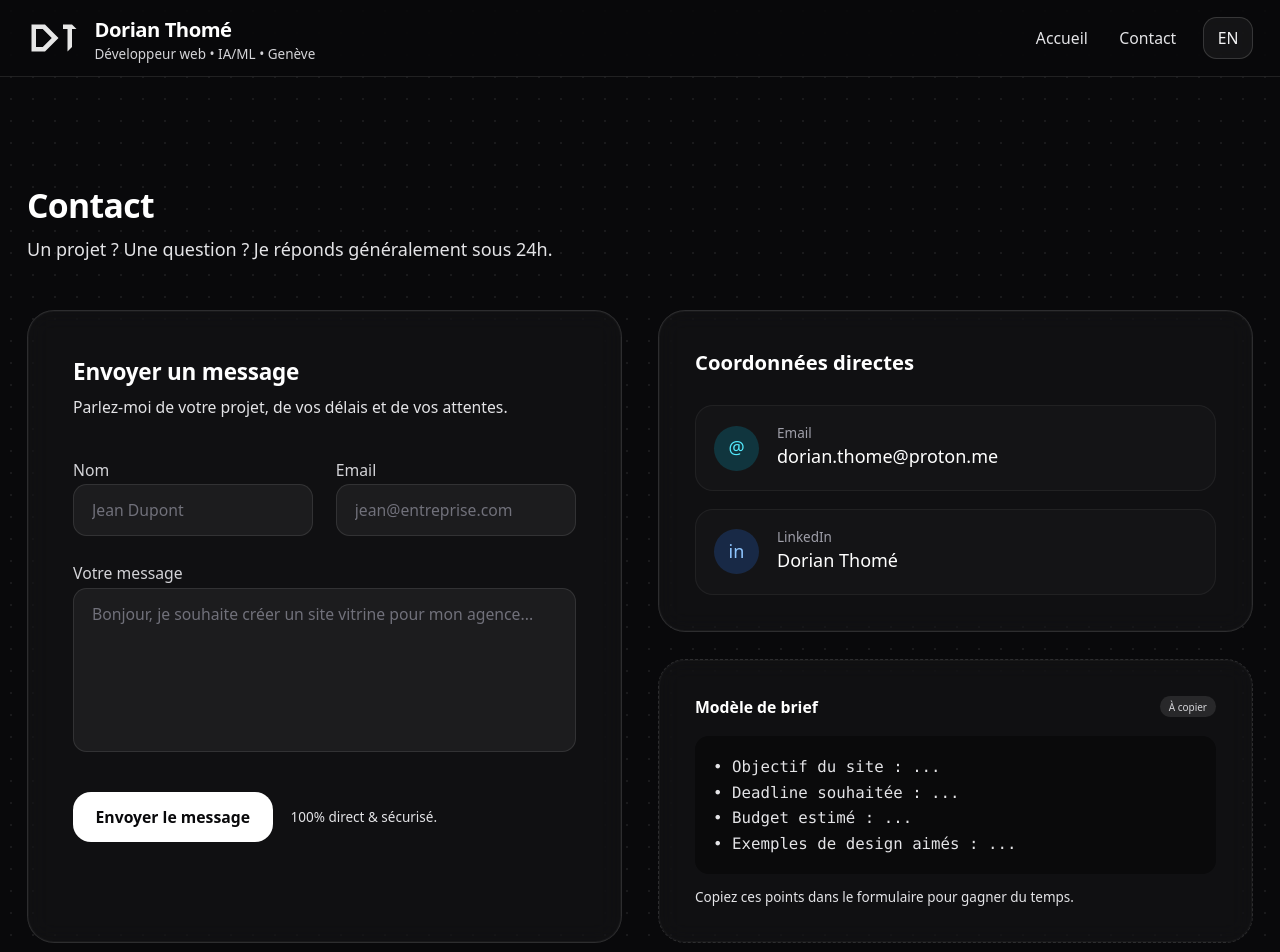
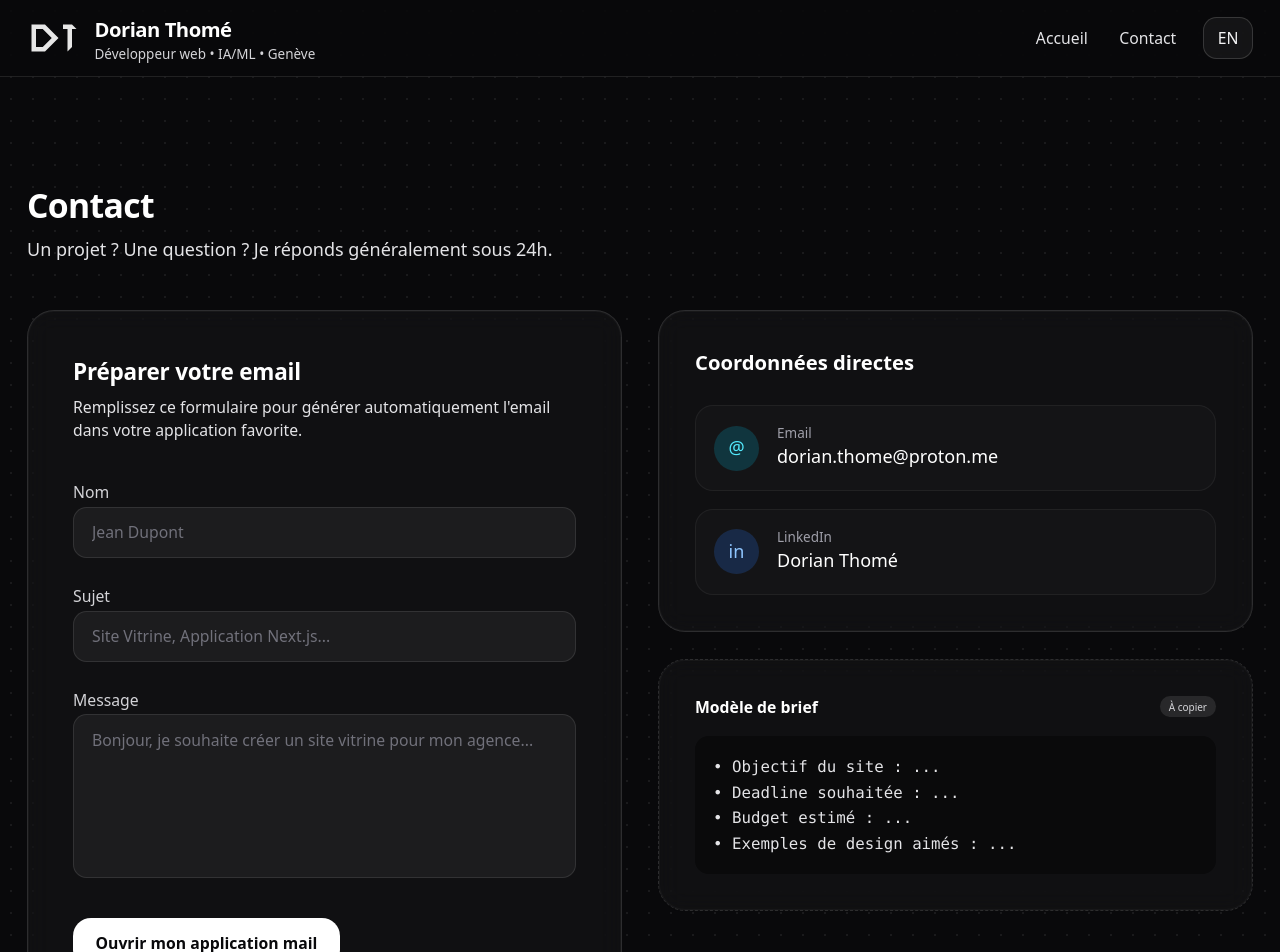
Before and after one commit to Dorian4Git/dorian-portfolio, a Next.js app: page /contact in a window 1280 px wide. Shown: the top 952 px of the page. Built offline with nearby package versions, Linux system fonts and the light colour scheme.

Commit message:
feat: implement client-side form handling on Contact page; enhance user experience with dynamic email generation

```diff
--- a/app/contact/page.tsx
+++ b/app/contact/page.tsx
@@ -1,11 +1,39 @@
+"use client"; // <--- Important: This enables the interactivity
+
 import Link from "next/link";
-import SectionHeading from "@/components/SectionHeading"; // Check path if needed
+import SectionHeading from "@/components/SectionHeading";
+import { useState } from "react";
 
 export default function ContactPage() {
+  // We keep the state to construct the email body dynamically
+  const [formData, setFormData] = useState({
+    name: "",
+    subject: "",
+    message: "",
+  });
+
+  const handleSubmit = (e: React.FormEvent) => {
+    e.preventDefault();
+
+    // 1. Construct the email body
+    const subject = encodeURIComponent(`Nouveau contact : ${formData.subject || "Projet"}`);
+    const body = encodeURIComponent(
+      `Nom: ${formData.name}\n\nMessage:\n${formData.message}`
+    );
+
+    // 2. Trigger the mailto link
+    // This opens the user's default email app instantly
+    window.location.href = `mailto:dorian.thome@proton.me?subject=${subject}&body=${body}`;
+  };
+
+  const handleChange = (e: React.ChangeEvent<HTMLInputElement | HTMLTextAreaElement>) => {
+    setFormData({ ...formData, [e.target.name]: e.target.value });
+  };
+
   return (
     <div className="relative min-h-screen overflow-hidden pt-24 pb-20">
 
-      {/* 1. Background Ambiance (Matches Hero) */}
+      {/* Background Ambiance */}
       <div className="pointer-events-none absolute inset-0 -z-10">
         <div className="absolute top-0 right-1/4 h-[500px] w-[500px] rounded-full bg-cyan-500/10 blur-[100px]" />
         <div className="absolute bottom-0 left-1/4 h-[500px] w-[500px] rounded-full bg-fuchsia-500/10 blur-[100px]" />
@@ -19,26 +47,15 @@ export default function ContactPage() {
 
         <div className="mt-10 grid gap-8 lg:grid-cols-2">
 
-          {/* LEFT: The Form */}
+          {/* LEFT: The Form (Now powered by Client-Side JS) */}
           <div className="gborder">
             <section className="card h-full p-6 sm:p-10">
-              <h2 className="text-xl font-semibold text-white">Envoyer un message</h2>
+              <h2 className="text-xl font-semibold text-white">Préparer votre email</h2>
               <p className="mt-2 text-sm text-zinc-400">
-                Parlez-moi de votre projet, de vos délais et de vos attentes.
+                Remplissez ce formulaire pour générer automatiquement l'email dans votre application favorite.
               </p>
 
-              <form
-                className="mt-8 space-y-5"
-                /* SOLUTION: Uses FormSubmit.co - No API key needed, just your email */
-                action="https://formsubmit.co/dorian.thome@proton.me"
-                method="POST"
-              >
-                {/* HoneyPot & Config (Hide Captcha to make it smoother) */}
-                <input type="hidden" name="_captcha" value="false" />
-                <input type="hidden" name="_subject" value="Nouveau contact via Portfolio" />
-                <input type="text" name="_honey" style={{ display: "none" }} />
-
-                <div className="grid gap-5 sm:grid-cols-2">
+              <form className="mt-8 space-y-5" onSubmit={handleSubmit}>
                 <div className="space-y-2">
                   <label className="text-sm font-medium text-zinc-300" htmlFor="name">
                     Nom
@@ -47,34 +64,39 @@ export default function ContactPage() {
                     id="name"
                     name="name"
                     required
+                    value={formData.name}
+                    onChange={handleChange}
                     className="w-full rounded-xl border border-white/10 bg-white/5 px-4 py-3 text-sm text-white placeholder:text-zinc-500 focus:border-cyan-300/50 focus:bg-white/10 focus:outline-none focus:ring-1 focus:ring-cyan-300/50 transition"
                     placeholder="Jean Dupont"
                   />
                 </div>
+
                 <div className="space-y-2">
-                    <label className="text-sm font-medium text-zinc-300" htmlFor="email">
-                      Email
+                  <label className="text-sm font-medium text-zinc-300" htmlFor="subject">
+                    Sujet
                   </label>
                   <input
-                      id="email"
-                      type="email"
-                      name="email"
+                    id="subject"
+                    name="subject"
                     required
+                    value={formData.subject}
+                    onChange={handleChange}
                     className="w-full rounded-xl border border-white/10 bg-white/5 px-4 py-3 text-sm text-white placeholder:text-zinc-500 focus:border-cyan-300/50 focus:bg-white/10 focus:outline-none focus:ring-1 focus:ring-cyan-300/50 transition"
-                      placeholder="jean@entreprise.com"
+                    placeholder="Site Vitrine, Application Next.js..."
                   />
-                  </div>
                 </div>
 
                 <div className="space-y-2">
                   <label className="text-sm font-medium text-zinc-300" htmlFor="message">
-                    Votre message
+                    Message
                   </label>
                   <textarea
                     id="message"
                     name="message"
                     required
                     rows={6}
+                    value={formData.message}
+                    onChange={handleChange}
                     className="w-full resize-none rounded-xl border border-white/10 bg-white/5 px-4 py-3 text-sm text-white placeholder:text-zinc-500 focus:border-cyan-300/50 focus:bg-white/10 focus:outline-none focus:ring-1 focus:ring-cyan-300/50 transition"
                     placeholder="Bonjour, je souhaite créer un site vitrine pour mon agence..."
                   />
@@ -82,11 +104,8 @@ export default function ContactPage() {
 
                 <div className="flex items-center gap-4 pt-2">
                   <button type="submit" className="btn-primary w-full sm:w-auto">
-                    Envoyer le message
+                    Ouvrir mon application mail
                   </button>
-                  <p className="text-xs text-zinc-500 hidden sm:block">
-                    100% direct & sécurisé.
-                  </p>
                 </div>
               </form>
             </section>
@@ -145,9 +164,6 @@ export default function ContactPage() {
                 <p>• Budget estimé : ...</p>
                 <p>• Exemples de design aimés : ...</p>
               </div>
-              <p className="mt-3 text-xs text-zinc-500">
-                Copiez ces points dans le formulaire pour gagner du temps.
-              </p>
             </div>
 
           </div>
```
Lines whose indentation alone changed are shown as unchanged.
